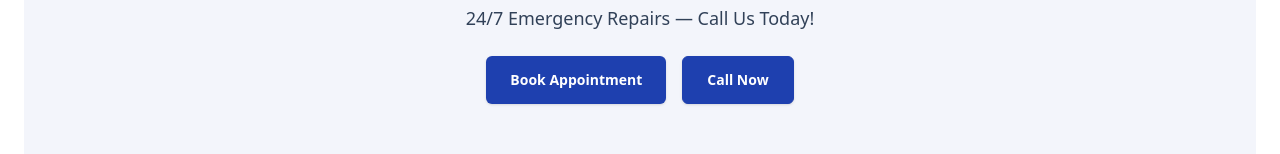
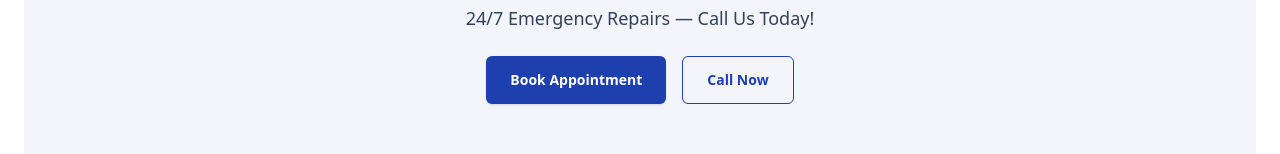
Before and after one commit to jaylingelbach/BrownBearCreative-Yukon, a Next.js app: page / in a window 1280 px wide. Shown: the part 280-434 px from the top of the page. Built offline with nearby package versions, Linux system fonts and the light colour scheme.

Commit message:
fix conflicting tailwind classes

```diff
--- a/src/theme/heroThemes.ts
+++ b/src/theme/heroThemes.ts
@@ -25,5 +25,5 @@ export const defaultHeroTheme: HeroTheme = {
     'bg-primary text-primary-foreground shadow-sm hover:bg-primary/90 transition-colors',
   secondaryCta:
     'inline-flex h-12 items-center justify-center rounded-md px-6 text-sm font-semibold ' +
-    'bg-primary text-primary-foreground shadow-sm hover:bg-primary/90 transition-colors border border-primary text-primary'
+    'border border-primary text-primary bg-transparent hover:bg-primary/10 transition-colors'
 };
```
